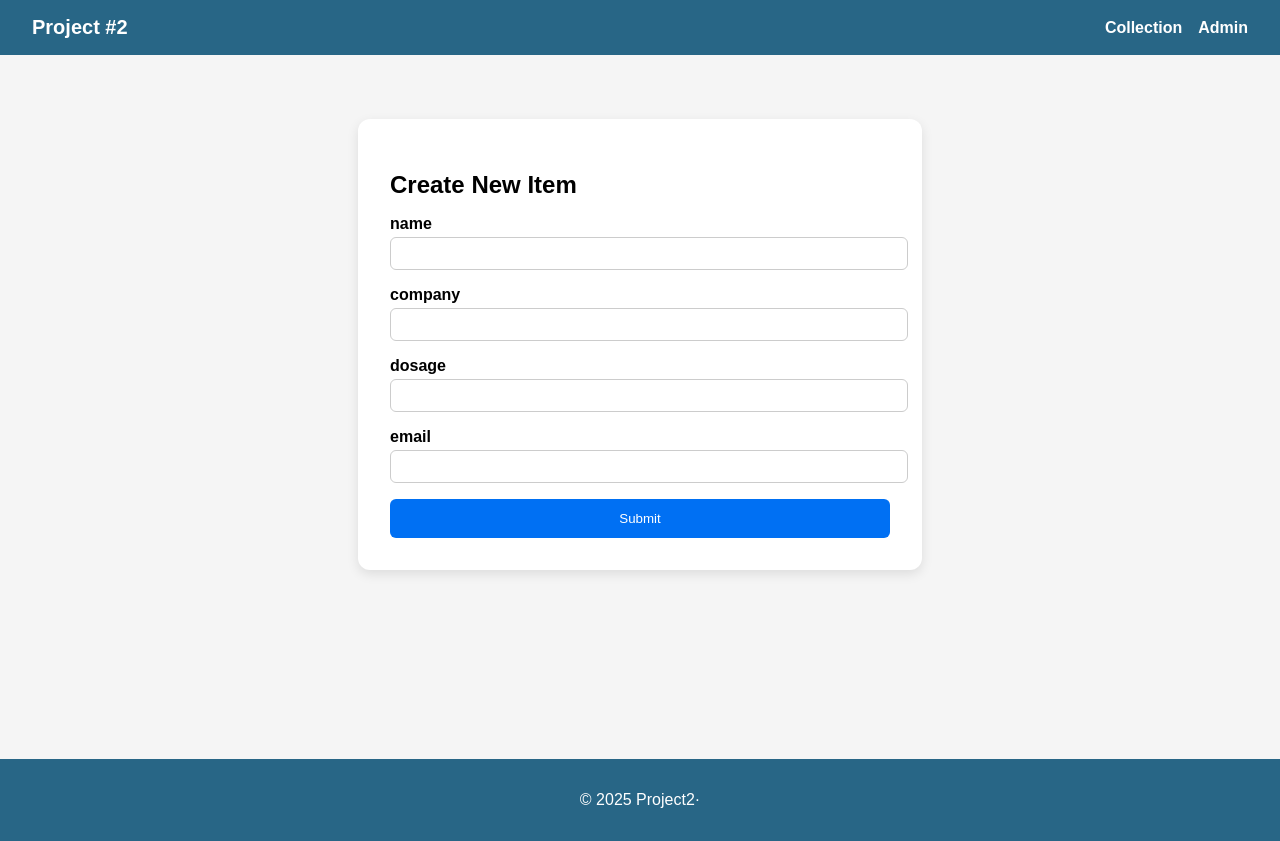
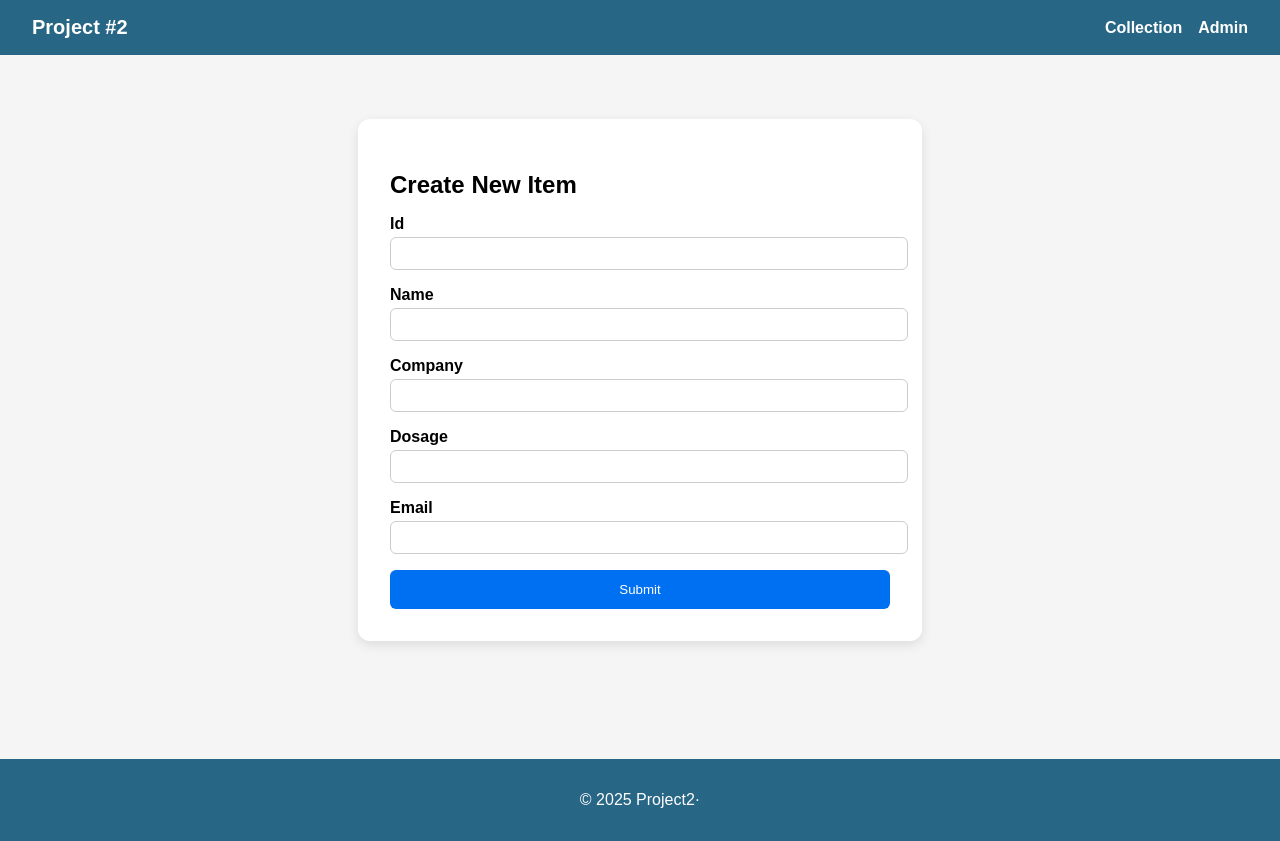
Before and after one commit to hisuvash/webproject2, a Next.js app: page /admin/create in a window 1280 px wide. Built offline with nearby package versions, Linux system fonts and the light colour scheme.

Commit message:
Edit is not taking numeric id

```diff
--- a/app/admin/create/page.jsx
+++ b/app/admin/create/page.jsx
@@ -6,6 +6,7 @@ import '@/styles/create-page.css';
 
 export default function CreatePage() {
   const [form, setForm] = useState({
+    id: '',
     name: '',
     company: '',
     dosage: '',
@@ -17,6 +18,10 @@ export default function CreatePage() {
 
   const validate = () => {
     const errs = [];
+
+    if (!form.id.trim() || isNaN(Number(form.id)) || Number(form.id) <= 0) {
+      errs.push("ID must be a positive number.");
+    }
 
     if (form.name.trim().length < 3 || form.name.trim().length > 14) {
       errs.push("Name must be between 3 and 14 characters.");
@@ -50,7 +55,13 @@ export default function CreatePage() {
     await fetch('http://localhost:4000/items', {
       method: 'POST',
       headers: { 'Content-Type': 'application/json' },
-      body: JSON.stringify(form)
+      body: JSON.stringify({
+        id: Number(form.id),
+        name: form.name,
+        company: form.company,
+        dosage: Number(form.dosage),
+        email: form.email
+      })
     });
 
     router.push('/admin');
@@ -69,8 +80,9 @@ export default function CreatePage() {
       <form onSubmit={handleSubmit}>
         {Object.entries(form).map(([field, value]) => (
           <div key={field} className="create-form-group">
-            <label>{field}</label>
+            <label>{field.charAt(0).toUpperCase() + field.slice(1)}</label>
             <input
+              type={field === 'id' || field === 'dosage' ? 'number' : 'text'}
               value={value}
               onChange={(e) => setForm({ ...form, [field]: e.target.value })}
             />
--- a/app/admin/edit/actions.jsx
+++ b/app/admin/edit/actions.jsx
@@ -1,6 +1,7 @@
 'use server';
 
 import { revalidatePath } from 'next/cache';
+
 
 export async function updateItem(form) {
   await fetch(`http://localhost:4000/items/${form.id}`, {
--- a/db.json
+++ b/db.json
@@ -1,39 +1,74 @@
 {
   "items": [
     {
-      "id": "1",
-      "name": "Tear drops",
-      "company": "Drops",
-      "dosage": "100",
+      "id": 1,
+      "name": "Tear Drops",
+      "company": "Drops Inc.",
+      "dosage": 100,
       "email": "tears@asdf.com"
     },
     {
-      "id": "3",
-      "name": "Paracetamol",
-      "company": "Tylenol",
-      "dosage": 650,
-      "email": "help@tylenol.com"
+      "id": 2,
+      "name": "PainRelief",
+      "company": "HealFast",
+      "dosage": 250,
+      "email": "painrelief@healfast.com"
     },
     {
-      "id": "4",
-      "name": "Mouth Wash",
-      "company": "Glaxo",
-      "dosage": "100",
-      "email": "glaxo@test.com"
+      "id": 3,
+      "name": "AllergyAway",
+      "company": "ClearAir",
+      "dosage": 50,
+      "email": "support@clearair.com"
     },
     {
-      "id": "5",
-      "name": "Dettol",
-      "company": "Haxo",
-      "dosage": "202",
-      "email": "haxo@test.com"
+      "id": 4,
+      "name": "ColdCure",
+      "company": "PharmaPlus",
+      "dosage": 200,
+      "email": "info@pharmaplus.com"
     },
     {
-      "id": "cf3a",
-      "name": "Tear drops",
-      "company": "Drops",
-      "dosage": "30",
-      "email": "tears@asdf.com"
+      "id": 5,
+      "name": "HeartCare",
+      "company": "CardioMed",
+      "dosage": 150,
+      "email": "contact@cardiomed.com"
+    },
+    {
+      "id": 6,
+      "name": "SleepWell",
+      "company": "DreamCare",
+      "dosage": 75,
+      "email": "help@dreamcare.com"
+    },
+    {
+      "id": 7,
+      "name": "AntibioticX",
+      "company": "MediLife",
+      "dosage": 500,
+      "email": "support@medilife.com"
+    },
+    {
+      "id": 8,
+      "name": "VitaminD3",
+      "company": "NutriCare",
+      "dosage": 1000,
+      "email": "service@nutricare.com"
+    },
+    {
+      "id": 9,
+      "name": "InsulinFlex",
+      "company": "GlucoLabs",
+      "dosage": 40,
+      "email": "insulin@glucolabs.com"
+    },
+    {
+      "id": 10,
+      "name": "CoughFree",
+      "company": "WellnessRx",
+      "dosage": 120,
+      "email": "cough@wellnessrx.com"
     }
   ]
 }
```
